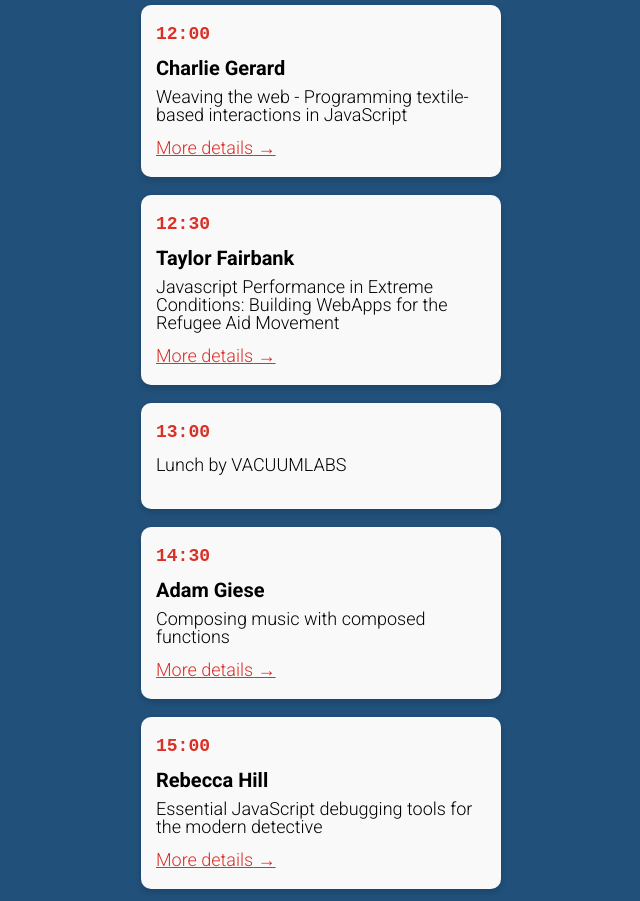
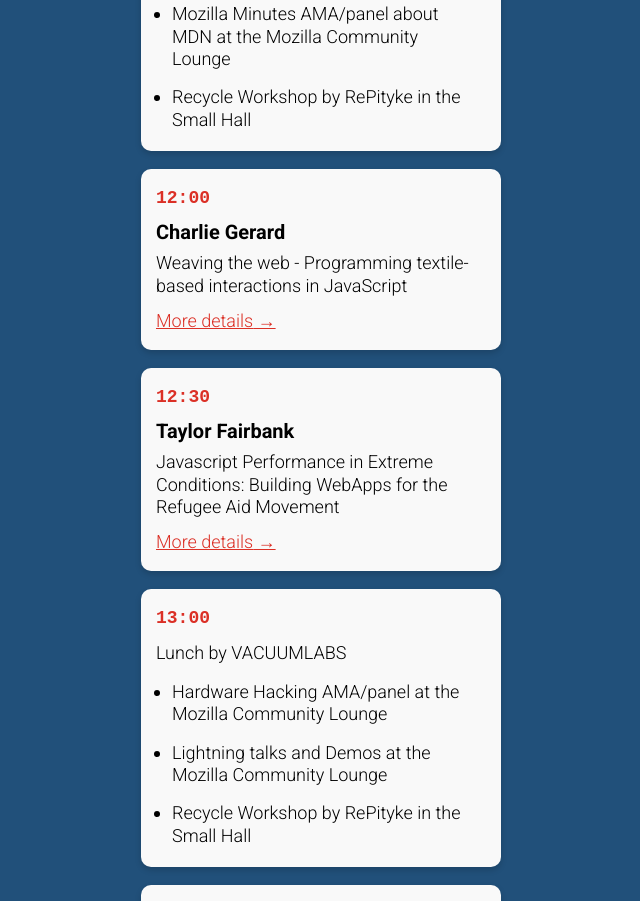
Before and after one commit to JSConfBp/jsconfbp-2019-booklet, a Gatsby site: page / in a window 1280 px wide. Shown: the part 965-1866 px from the top of the page, without its empty margins (99-739 px from the left). Built offline with nearby package versions, Linux system fonts and the light colour scheme; Gatsby itself is replaced by a stand-in of ours.

Commit message:
programs in breaks

```diff
--- a/schedule.js
+++ b/schedule.js
@@ -1,38 +1,87 @@
 module.exports = {
 	js1: {
-		'0930': 'Opening JSConf Budapest 2019',
+		'0930': {
+			title: 'Opening JSConf Budapest 2019',
+		},
 		'0945': 'mauricio_palma',
 		'1015': 'shelley_vohr',
 		'1045': 'jorge_marin',
-		'1115': 'Coffee break by TRESORIT',
+		'1115': {
+			title: 'Coffee break by TRESORIT',
+			activities: [
+				'Mozilla Minutes AMA/panel about MDN at the Mozilla Community Lounge',
+				'Recycle Workshop by RePityke in the Small Hall'
+			]
+		},
 		'1200': 'charlie_gerard',
 		'1230': 'taylor_fairbank',
-		'1300': 'Lunch by VACUUMLABS',
+		'1300': {
+			title: 'Lunch by VACUUMLABS',
+			activities: [
+				'Hardware Hacking AMA/panel at the Mozilla Community Lounge',
+				'Lightning talks and Demos at the Mozilla Community Lounge',
+				'Recycle Workshop by RePityke in the Small Hall'
+			]
+		},
 		'1430': 'adam_giese',
 		'1500': 'rebecca_hill',
-		'1530': 'Coffee break by TRESORIT',
+		'1530': {
+			title: 'Coffee break by TRESORIT',
+			activities: [
+				'Demos at the Mozilla Community Lounge',
+			]
+		},
 		'1615': 'stephanie_nemeth',
 		'1645': 'damini_satya',
 		'1715': 'jake_surma',
-		'1800': 'Dinner',
-		'2000': 'Party',
+		'1800': {
+			title: 'Dinner',
+		},
+		'2000': {
+			title: 'Party',
+		},
 	},
 	js2: {
-		'0900': 'Breakfast',
+		'0900': {
+			title: 'Breakfast',
+		},
 		'1000': 'kat_kitay',
 		'1030': 'tejas_kumar',
 		'1100': 'ruben_sospedra',
-		'1130': 'Coffee break by TRESORIT',
+		'1130': {
+			title: 'Coffee break by TRESORIT',
+			activities: [
+				'Mozilla Minutes (AMA/panel) aboout DevTools at the Mozilla Community Lounge',
+				'Recycle Workshop by RePityke in the Small Hall'
+			]
+		},
 		'1215': 'braden_moore',
 		'1245': 'benedicte_raae',
-		'1315': 'Lunch by VACUUMLABS',
+		'1315': {
+			title: 'Lunch by VACUUMLABS',
+			activities: [
+				'WebAssembly AMA/panel at the Mozilla Community Lounge',
+				'Lightning talks and Demos at the Mozilla Community Lounge',
+				'Recycle Workshop by RePityke in the Small Hall'
+			]
+		},
 		'1445': 'eva_ferreira',
 		'1515': 'liran_tal',
-		'1545': 'Coffee break by TRESORIT',
+		'1545': {
+			title: 'Coffee break by TRESORIT',
+			activities: [
+				'Demos at the Mozilla Community Lounge',
+				'Recycle Workshop by RePityke in the Small Hall',
+			]
+		},
 		'1630': 'balazs_korossy_khayll',
 		'1700': 'vitalii_bobrov',
 		'1730': 'isa_silveira',
-		'1800': 'Closing & Family photo',
-		'1930': 'Party at EXTRA Budapest by TRESORIT',
+		'1800': {
+			title: 'Closing & Family photo'
+		},
+		'1930': {
+			title: 'Party at EXTRA Budapest by TRESORIT'
+		},
 	},
 }
--- a/src/components/PresentationCard/index.js
+++ b/src/components/PresentationCard/index.js
@@ -4,7 +4,7 @@ import { Link } from 'gatsby'
 import './index.scss'
 
 export default ({ data, id, onAir }) => {
-  const { name, title, time } = data
+  const { name, title, time, activities } = data
   const start = `${time.slice(0, 2)}:${time.slice(2)}`
 
   return (
@@ -14,6 +14,12 @@ export default ({ data, id, onAir }) => {
       </div>
       <p className="presentation_name">{name}</p>
       <p className="presentation_description">{title}</p>
+
+      {activities && (<ul className="activities">
+        {activities.map((activity, i) => (<li key={`activity_${i}`}>
+          { activity }
+        </li>))}
+      </ul>)}
 
       {name && (
         <Link className="presentation_link" to={`/speakers/${id}`}>
--- a/src/components/PresentationCard/index.scss
+++ b/src/components/PresentationCard/index.scss
@@ -37,6 +37,7 @@
         }
     }
     &_description {
+        line-height: 1.4rem;
         margin: {
             bottom: 15px;
         }
@@ -67,6 +68,21 @@
         top: 18px;
         right: 16px;
     }
+
+    .activities {
+        list-style-type: disc;
+        margin: 1rem;
+        margin-bottom: 0;
+
+        li {
+            margin-bottom: 1rem;
+            line-height: 1.4rem;
+
+            &:last-child {
+                margin-bottom: 0;
+            }
+        }
+    }
 }
 
 @keyframes pulse {
--- a/src/pages/index.js
+++ b/src/pages/index.js
@@ -9,13 +9,15 @@ import schedule from '../../schedule'
 import './index.scss'
 
 const findSpeaker = (speakers, session) => {
-  const data = speakers.find(speaker => speaker.node.parent.name === session)
-  if (!data) {
+  if (typeof session !== 'string') {
     return {
       session,
-      title: session,
+      title: session.title,
+      activities: session.activities
     }
   }
+
+  const data = speakers.find(speaker => speaker.node.parent.name === session)
   return Object.assign({}, data.node.frontmatter, { session })
 }
 
```
Also changed, not shown: src/pages/contact.js (+5 -2 lines).
